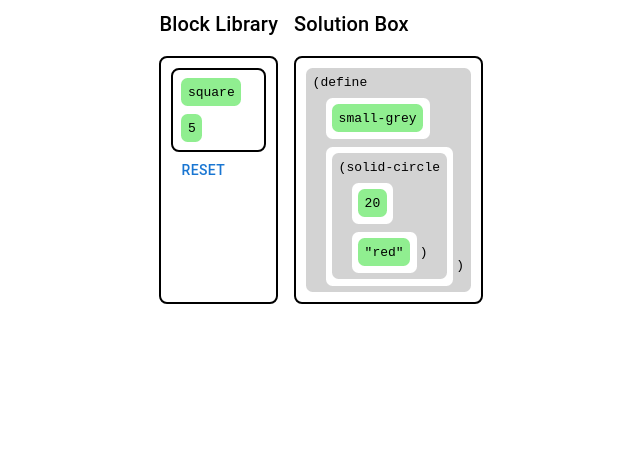
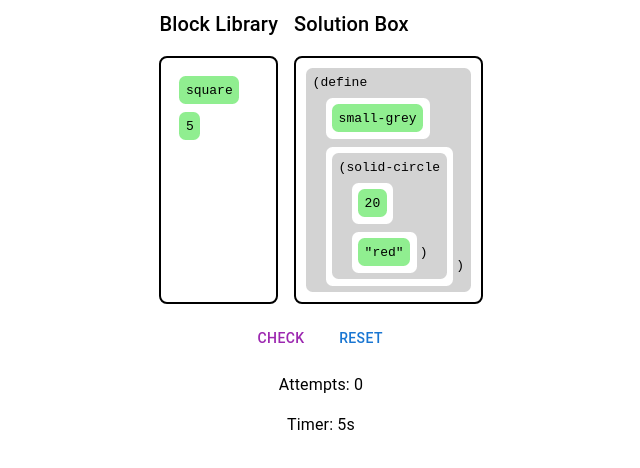
Before and after one commit to kimjulian-gc/Block-Parsons, a React (Vite) app: page / in a window 1280 px wide. Shown: the top 468 px of the page, without its empty margins (319-959 px from the left). Built offline with nearby package versions, Linux system fonts and the light colour scheme.

Commit message:
- added check, reset, attempts, timer in maincontent display

```diff
--- a/src/app/MainContent.tsx
+++ b/src/app/MainContent.tsx
@@ -1,12 +1,34 @@
-import { Stack } from "@mui/material";
+import { Stack, Button, Typography } from "@mui/material";
+import {useState, useEffect} from "react";
 import { TitledSection } from "./TitledSection.tsx";
 import { BlockLibrary } from "../block-library/BlockLibrary.tsx";
 import { SolutionBox } from "../solution-box/SolutionBox.tsx";
 import { SectionTitles } from "../common/utils.ts";
 
 export function MainContent() {
+  const [timeTaken, setTimeTaken] = useState(0);
+  const [count, setCount] = useState(0);
+  const [, setStartTime] = useState<number | null>(null);
+
+  useEffect(() => {
+    const start = Date.now();
+    setStartTime(start);
+    const interval = setInterval(() => {
+      setTimeTaken(Date.now() - start);
+    }, 1000);
+
+    return () => {
+      clearInterval(interval);
+    };
+  }, []);
+
+  const checkPressed = () => {
+    setCount(count + 1);
+  };
+
   return (
-    <Stack direction={"row"} spacing={2} justifyContent={"center"}>
+    <Stack spacing={2} alignItems="center" justifyContent="center">
+      <Stack direction="row" spacing={2} justifyContent="center">
         <TitledSection title={SectionTitles.BlockLibrary}>
           <BlockLibrary />
         </TitledSection>
@@ -14,5 +36,13 @@ export function MainContent() {
           <SolutionBox />
         </TitledSection>
       </Stack>
+      <Stack direction="row" spacing={2} justifyContent="Center">
+        <Button onClick={checkPressed} color="secondary">Check</Button>
+        <Button>Reset</Button>
+      </Stack>
+        <Typography>Attempts: {count}</Typography>
+        <Typography>Timer: {Math.floor(timeTaken / 1000)}s</Typography>
+      </Stack>
+
   );
 }
--- a/src/block-library/BlockLibrary.tsx
+++ b/src/block-library/BlockLibrary.tsx
@@ -1,4 +1,4 @@
-import { Button, Stack } from "@mui/material";
+import { Stack } from "@mui/material";
 import { Block } from "../block/Block.tsx";
 import { Draggable } from "../common/dnd-wrappers/Draggable.tsx";
 import { useBlockContext } from "../common/providers/block/BlockContext.ts";
@@ -34,7 +34,6 @@ export function BlockLibrary() {
   return (
     <Stack>
       <Stack
-        border={"2px solid black"}
         borderRadius={"0.5em"}
         padding={"0.5em"}
         boxSizing={"border-box"}
@@ -55,7 +54,7 @@ export function BlockLibrary() {
         {/*<Button onClick={checkPressed} color={"secondary"}>*/}
         {/*  Check*/}
         {/*</Button>*/}
-        <Button> Reset </Button>
+        {/*<Button> Reset </Button>*/}
       </Stack>
       {/*<Typography> Number of attempts: {count} </Typography>*/}
       {/*<Typography> Timer: {Math.floor(timeTaken / 1000)} </Typography>*/}
```
Also changed, not shown: 1 other file (tests, documents, lock files or other folders). Lines whose indentation alone changed are shown as unchanged.
